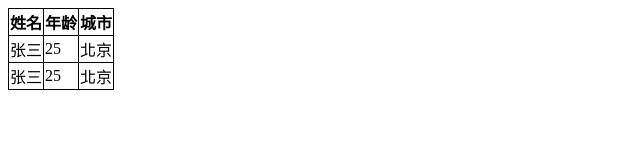
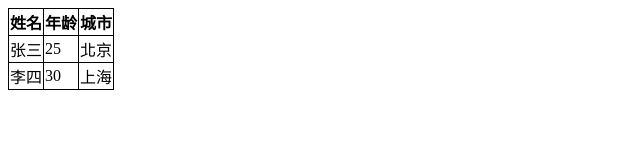
Before and after one commit to duheychoy/duheychoy.github.io, a plain HTML site: page form.html in a window 1280 px wide. Shown: the full height of the page, 0-640 px from the left. Drawn offline with Linux system fonts and the light colour scheme.

Commit message:
Update form.html

```diff
--- a/form.html
+++ b/form.html
@@ -21,9 +21,9 @@
             <td>北京</td>
         </tr>
         <tr>
-           <td>张三</td>
-            <td>25</td>
-            <td>北京</td>
+          <td>李四</td>
+            <td>30</td>
+            <td>上海</td>
         </tr>
     </table>
 </body>
```
